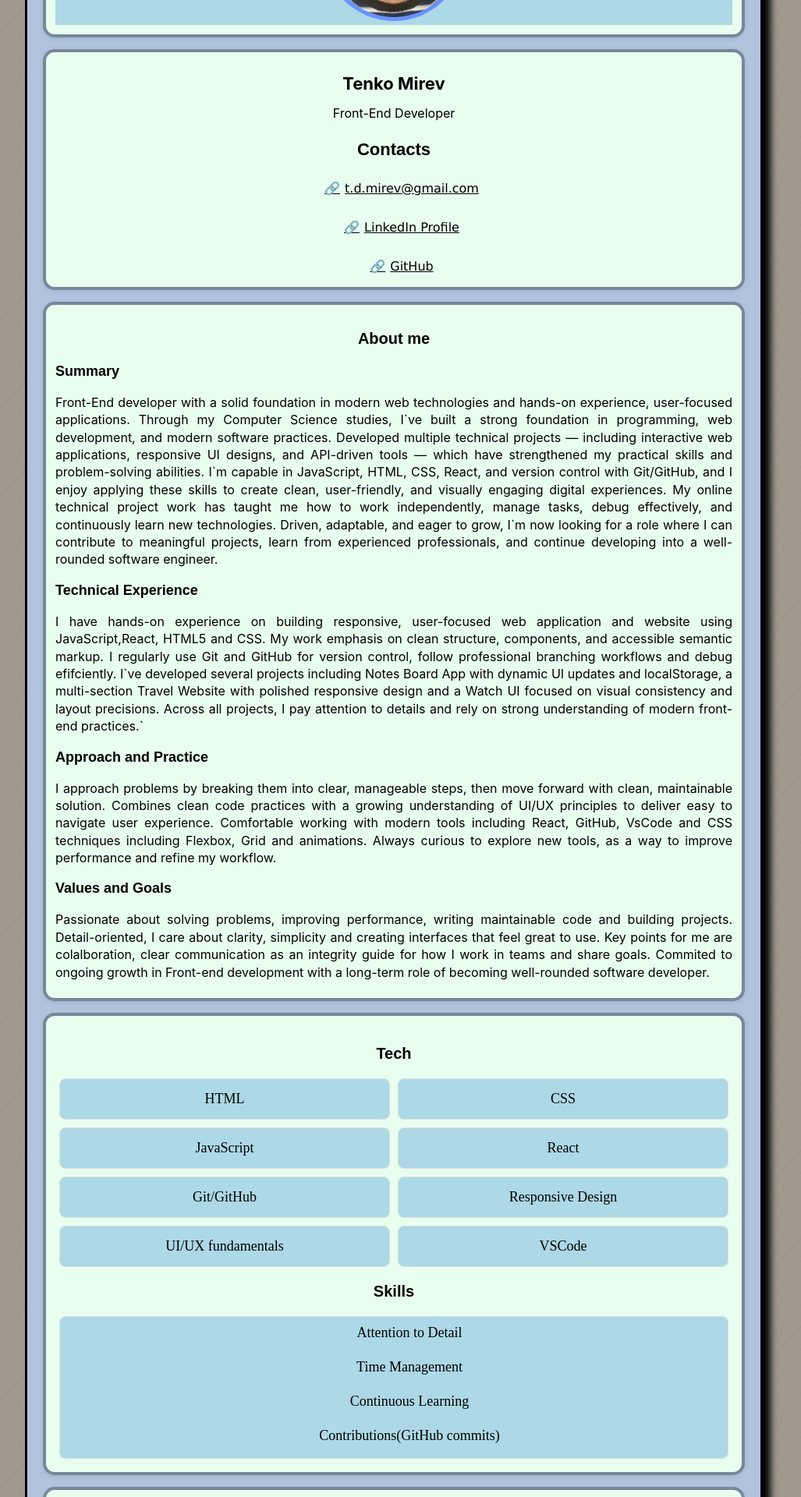
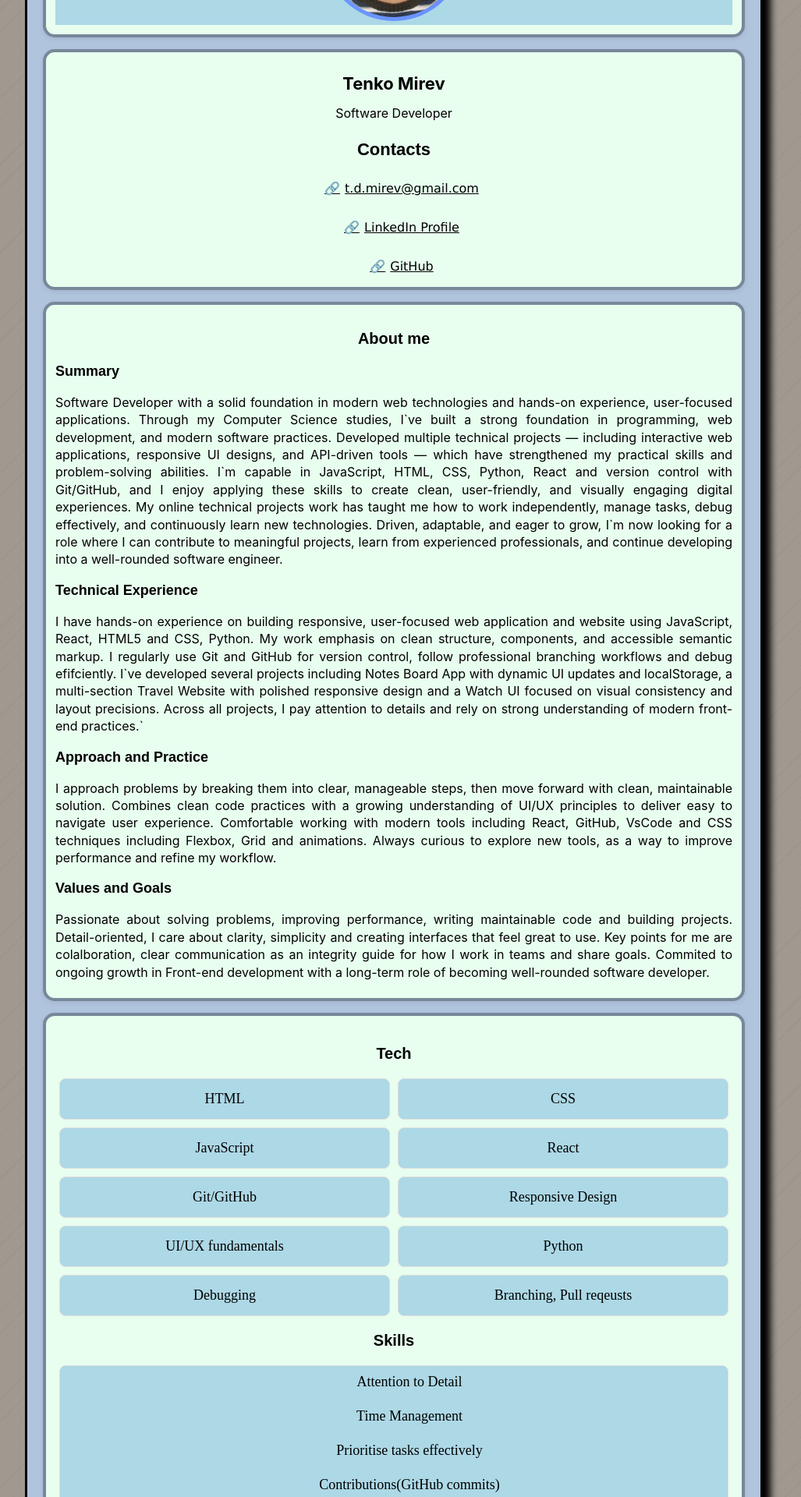
Before and after one commit to TMirev/profile-project, a React (Vite) app: page / in a window 1280 px wide. Shown: the part 220-2140 px from the top of the page at 78% size, without its empty margins (135-1162 px from the left). Built offline with nearby package versions, Linux system fonts and the light colour scheme.

Commit message:
Updated projects

```diff
--- a/src/Card.jsx
+++ b/src/Card.jsx
@@ -20,7 +20,7 @@ function Card({ children }) {
             <div className="contacts-summary-box">
                 <div className="contact-list">
                     <h1>Tenko Mirev</h1>
-                    <p>Front-End Developer</p>
+                    <p>Software Developer</p>
                     <h3>Contacts</h3>
 
 
@@ -54,15 +54,15 @@ function Card({ children }) {
                 <h2>About me</h2>
 
                 <h3>Summary</h3>
-                <p>Front-End developer with a solid foundation in modern web technologies and hands-on experience, user-focused applications.
+                <p>Software Developer with a solid foundation in modern web technologies and hands-on experience, user-focused applications.
                     Through my Computer Science studies, I`ve built a strong foundation in programming, web development, and modern software practices.
                     Developed multiple technical projects — including interactive web applications, responsive UI designs, and API-driven tools — which have strengthened my practical skills and problem-solving abilities.
-                    I`m capable in JavaScript, HTML, CSS, React, and version control with Git/GitHub, and I enjoy applying these skills to create clean, user-friendly, and visually engaging digital experiences.
-                    My online technical project work has taught me how to work independently, manage tasks, debug effectively, and continuously learn new technologies.
+                    I`m capable in JavaScript, HTML, CSS, Python, React and version control with Git/GitHub, and I enjoy applying these skills to create clean, user-friendly, and visually engaging digital experiences.
+                    My online technical projects work has taught me how to work independently, manage tasks, debug effectively, and continuously learn new technologies.
                     Driven, adaptable, and eager to grow, I`m now looking for a role where I can contribute to meaningful projects, learn from experienced professionals, and continue developing into a well-rounded software engineer. </p>
 
                 <h3>Technical Experience</h3>
-                <p>I have hands-on experience on building responsive, user-focused web application and website using JavaScript,React, HTML5 and CSS. My work emphasis on clean structure, components, and accessible semantic markup. I regularly use Git and GitHub for version control, follow professional branching workflows and debug efifciently.
+                <p>I have hands-on experience on building responsive, user-focused web application and website using JavaScript, React, HTML5 and CSS, Python. My work emphasis on clean structure, components, and accessible semantic markup. I regularly use Git and GitHub for version control, follow professional branching workflows and debug efifciently.
                     I`ve developed several projects including Notes Board App with dynamic UI updates and localStorage, a multi-section Travel Website with polished responsive design and a Watch UI focused on visual consistency and layout precisions. Across all projects, I pay attention to details and rely on strong understanding of modern front-end practices.` </p>
 
                 <h3>Approach and Practice</h3>
--- a/src/components/Certification.jsx
+++ b/src/components/Certification.jsx
@@ -5,6 +5,7 @@ function Certification() {
 
             <ul className="certification-list">
                 <li>React + Vite qualification course (Udemy)</li>
+                <li>Web Development online Bootcamp 2026</li>
                 <li>JavaScript - SoftUni Academy</li>
                 <li>Active GitHub contributions</li>
                 <li>Bachelor Degree of Computer Science, Arden University London, UK (2023-2026)</li>
--- a/src/components/Projects.jsx
+++ b/src/components/Projects.jsx
@@ -1,7 +1,7 @@
 import Contacts from "../images/Contacts.jpg";
 import Destinations from "../images/Destinations.jpg";
-import Notes from "../images/Notes.jpg";
-import NotesBoard from "../images/NotesBoard.jpg";
+import Notes from "../images/ProNotesResponsive.jpg";
+import NotesBoard from "../images/ProNotesMobile.jpg";
 import TravelWeb from "../images/TravelWeb.jpg";
 import Watch from "../images/Watch.jpg";
 function Projects() {
@@ -15,12 +15,13 @@ function Projects() {
                     <img src={Watch} alt="Watch" className="project-image-watch" />
                 </div>
 
-                <p>
-                    A digital Watch built with HTML, CSS and JavaScript that displays the current time in clean, modern interface.
-                    The project uses JavaScript`s Date object to retrieve real-time hours, minutes and seconds, updating the display every second to keep the clock accurate.
-                    CSS handles the visual styling, giving the watch a sleek layout, centered alignment and a glowing digital-screen effect.
-                    The structure is kept simple with semantic HTML, making project lightweight and easy to understand.
-                </p>
+
+                    <p>- Developed a digital Watch interface using HTML, CSS, and JavaScript, designed to display the current time in a clean, modern layout</p>
+                    <p>- Utilised JavaScript`s Date() object to retrieve real-time hours, minutes, and seconds, updating the UI every second for accurate timekeeping</p>
+                    <p>- Applied CSS to create a sleek digital-screen aesthetic, including centred alignment, glowing effects, and a visually balanced layout</p>
+                    <p>- Structured the project with semantic, minimal HTML, keeping the codebase lightweight, readable, and easy to maintain</p>
+                    <p>- Focused on UI precision, ensuring consistent spacing, typography, and alignment to achieve a polished, professional appearance</p>
+                    <p>- Demonstrated strong understanding of DOM manipulation, real-time rendering, and front-end visual design principles</p>
 
                 <a href="https://tmirev.github.io/Watch-Project/" class="project-btn">Live Demo</a>
             </div>
@@ -41,7 +42,28 @@ function Projects() {
                     The project demonstrates strong front-end fundamentals, including state persistence, event handling and responsive UI design without relying on frameworks.
                 </p>
 
-                <a href="https://tmirev.github.io/Notes-Board/" class="project-btn">Live Demo</a>
+
+                    <p>- Create, Edit, Delete, Archive</p>
+                    <p>- LocalStorage persistence (notes remain after refresh)</p>
+                    <p>- Responsive UI for desktop and mobile</p>
+                    <p>- Colour-coded notes for visual organisation</p>
+                    <p>- Smooth DOM based interactions</p>
+                    <p>- Minimal distraction free interface</p>
+                    <p>- Dark/Light toggle modern</p>
+                    <p>- Search filter notes</p>
+                    <p>- Archive notes storage</p>
+
+
+                <p>TECH STACK:
+                    - HTML structure
+                    - CSS - layout, styling, responsoveness
+                    - JavaScript - logic, DOM manipulation
+                    - Local Storage client-side data persisitence
+                    - Git and GitHub version control for deployment
+                    - GitHub pages hosting
+                </p>
+
+                <a href="https://tmirev.github.io/ProNotes/" class="project-btn">Live Demo</a>
             </div >
 
 
@@ -59,6 +81,14 @@ function Projects() {
                     Core functionality includes dynamic content sections, hover effects, animated transitions and intuitive navigation that enhances the browsing experience.
                     The project focuses on accessibility, performance and polished front-end design to create a professional, user-friendly travel experience.</p>
 
+                    <p>- Built a fully responsive travel-themed website using HTML, CSS and JavaScript, optimised for mobile, tablet and sektop</p>
+                    <p>- Designed a clean, modern UI with visually engaging destination sections and a consistent layout</p>
+                    <p>- Implemented interactive JavaScript features, invluding hover effects, animated transitions and dynamic contect rendering</p>
+                    <p>- Developed smooth, intuitive navigation to enhance user experience and browsing flow</p>
+                    <p>- Applied responsive design principles using Flexbox/Grid to ensure seamless adaptation across screen sizes</p>
+                    <p>- Focused on accessibility best practices, including semmantic HTML and readable colour contrast</p>
+                    <p>- Optimised front-end performance through efficient asset loading and clean, modular code</p>
+
                 <a href="https://tmirev.github.io/Travel-Website/" class="project-btn">Live Demo</a>
 
             </div>
--- a/src/components/Skills.jsx
+++ b/src/components/Skills.jsx
@@ -11,7 +11,9 @@ function Skills() {
                 <div className="skill-item">Git/GitHub</div>
                 <div className="skill-item">Responsive Design</div>
                 <div className="skill-item">UI/UX fundamentals</div>
-                <div className="skill-item">VSCode</div>
+                <div className="skill-item">Python</div>
+                <div className="skill-item">Debugging</div>
+                <div className="skill-item">Branching, Pull reqeusts</div>
             </div>
 
 
@@ -21,8 +23,9 @@ function Skills() {
             <ul className="soft-skill">
                 <li>Attention to Detail</li>
                 <li>Time Management</li>
-                <li>Continuous Learning</li>
+                <li>Prioritise tasks effectively</li>
                 <li>Contributions(GitHub commits)</li>
+                <li>Work well in teams</li>
             </ul>
 
         </section>
```
Also changed, not shown: src/images/ProNotesMobile.jpg (added), src/images/ProNotesResponsive.jpg (added).
